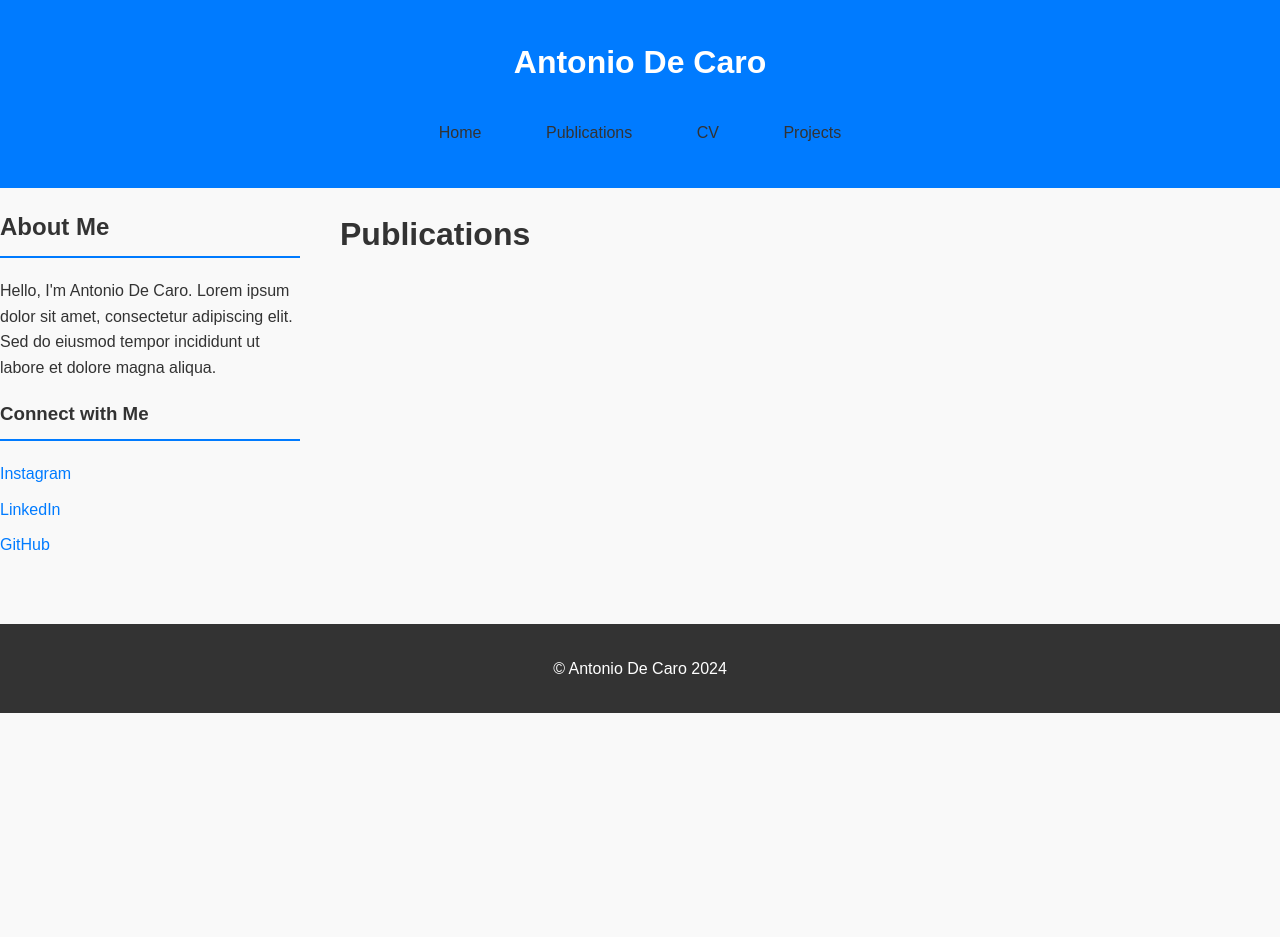
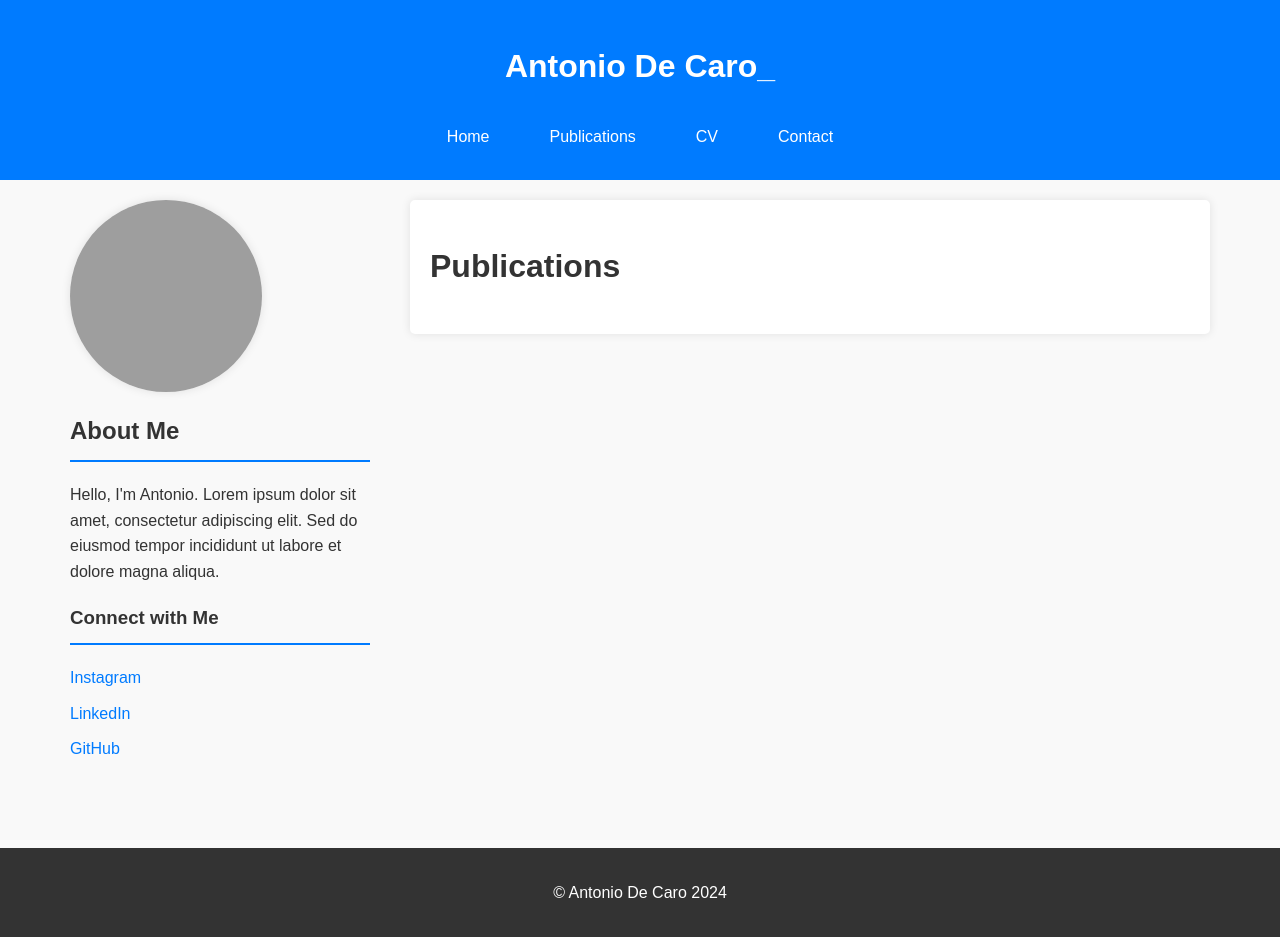
Before and after one commit to antonio-decaro/antonio-decaro.github.io, a Jekyll site: the page built from publications.md, in a window 1280 px wide. Built offline with Jekyll 4.4.1, drawn with Linux system fonts in a browser that asks for light colours; before the commit the page ends 900 px from its top, so only the background shows below that; grey boxes are pictures that could not be loaded.

Commit message:
Update website navigation URLs in _config.yaml and default.html

```diff
--- a/_config.yaml
+++ b/_config.yaml
@@ -34,7 +34,7 @@
 
 # Jekyll SEO Tag settings
 seo:
-  title: "Antonio De Caro"
+  title: "Your Academic Name"
   description: "Academic Profile"
   image: "/assets/images/profile.jpg"
   twitter:
@@ -45,8 +45,10 @@
   - title: Home
     url: /
   - title: Publications
-    url: /publications.md
+    url: "/publications/"
   - title: CV
-    url: /cv.md
-  - title: Projects
-    url: /projects.md
+    url: "/cv/"
+  # - title: Projects
+    # url: "/projects/"
+  - title: Contact
+    url: "/contact/"
--- a/_layouts/default.html
+++ b/_layouts/default.html
@@ -8,8 +8,8 @@
 </head>
 <body>
     <header>
-        <h1>{{ site.title }}</h1>
-        <nav>
+        <h1><span id="typed-name">{{ site.title }}</span></h1>
+        <nav class="nav-container">
             <ul>
                 {% for item in site.navigation %}
                     <li><a href="{{ item.url }}">{{ item.title }}</a></li>
@@ -17,12 +17,14 @@
             </ul>
         </nav>
     </header>
-
     <div class="container">
-        <div class="sidebar">
+        <aside class="sidebar">
+            <div class="profile-picture">
+                <img src="/assets/images/profile.png" alt="Profile Picture" class="profile-img">
+            </div>
             <h2>About Me</h2>
             <p>
-                Hello, I'm Antonio De Caro. Lorem ipsum dolor sit amet, consectetur adipiscing elit.
+                Hello, I'm Antonio. Lorem ipsum dolor sit amet, consectetur adipiscing elit.
                 Sed do eiusmod tempor incididunt ut labore et dolore magna aliqua.
             </p>
             <h3>Connect with Me</h3>
@@ -32,13 +34,11 @@
                 <li><a href="https://github.com/your_username">GitHub</a></li>
                 <!-- Add other social media links as needed -->
             </ul>
-        </div>
-
-        <div class="main-content">
+        </aside>
+        <main class="main-content">
             {{ content }}
-        </div>
+        </main>
     </div>
-
     <footer>
         <p>&copy; {{ site.title }} {{ site.time | date: "%Y" }}</p>
     </footer>
--- a/assets/css/style.css
+++ b/assets/css/style.css
@@ -17,6 +17,7 @@
   justify-content: center;
   align-items: flex-start;
   gap: 40px;
+  padding: 20px;
 }
 
 .sidebar {
@@ -26,6 +27,8 @@
 
 .main-content {
   flex: 2;
+  max-width: 800px;
+  padding: 20px;
 }
 
 .sidebar h2, .sidebar h3 {
@@ -54,16 +57,23 @@
 }
 
 header {
+  position: relative;
+  text-align: center;
+  padding: 20px 0;
   background-color: #007BFF;
   color: #fff;
-  padding: 1em 0;
-  text-align: center;
+}
+
+.nav-container {
+  margin-top: 20px;
 }
 
 nav ul {
   list-style-type: none;
   padding: 0;
-  text-align: center;
+  margin: 0;
+  display: flex;
+  justify-content: center;
 }
 
 nav ul li {
@@ -72,7 +82,7 @@
 }
 
 nav ul li a {
-  color: #333;
+  color: #fff;
   text-decoration: none;
   padding: 10px 15px;
   display: inline-block;
@@ -81,12 +91,11 @@
 }
 
 nav ul li a:hover {
-  background-color: #555;
+  background-color: #0056b3;
   color: #fff;
 }
 
 main {
-  padding: 20px 0;
   opacity: 0;
   transition: opacity 0.6s ease-in-out;
   background-color: #fff;
@@ -102,3 +111,26 @@
   position: relative;
   margin-top: 50px;
 }
+
+.profile-picture {
+  width: 15vw;
+  height: 15vw;
+  overflow: hidden;
+  border-radius: 50%;
+  box-shadow: 0px 0px 10px rgba(0, 0, 0, 0.1);
+}
+
+.profile-img {
+  width: 100%;
+  height: 100%;
+  object-fit: cover;
+}
+
+@keyframes blink {
+  0%, 100% {
+      opacity: 1;
+  }
+  50% {
+      opacity: 0;
+  }
+}
--- a/assets/js/main.js
+++ b/assets/js/main.js
@@ -2,19 +2,19 @@
   // Smooth scrolling for navigation links
   const navLinks = document.querySelectorAll("nav ul li a");
 
-  navLinks.forEach(link => {
-      link.addEventListener("click", function(e) {
-          e.preventDefault();
+//   navLinks.forEach(link => {
+//       link.addEventListener("click", function(e) {
+//           e.preventDefault();
 
-          const targetId = this.getAttribute("href").substring(1);
-          const targetElement = document.getElementById(targetId);
+//           const targetId = this.getAttribute("href").substring(1);
+//           const targetElement = document.getElementById(targetId);
 
-          window.scrollTo({
-              top: targetElement.offsetTop - 60,
-              behavior: "smooth"
-          });
-      });
-  });
+//           window.scrollTo({
+//               top: targetElement.offsetTop - 60,
+//               behavior: "smooth"
+//           });
+//       });
+//   });
 
   // Fade-in effect for main content
   const mainContent = document.querySelector("main");
@@ -23,3 +23,31 @@
       mainContent.style.opacity = "1";
   }, 100);
 });
+
+document.addEventListener('DOMContentLoaded', function() {
+    const nameElement = document.getElementById('typed-name');
+    const name = nameElement.textContent;
+    nameElement.textContent = '';
+
+    let index = 0;
+
+    function type() {
+        if (index < name.length) {
+            nameElement.textContent += name.charAt(index);
+            index++;
+            setTimeout(type, 50); // Faster typing speed (50ms delay)
+        } else {
+            // Start blinking underscore after typing is done
+            blinkUnderscore();
+        }
+    }
+
+    function blinkUnderscore() {
+        const underscore = document.createElement('span');
+        underscore.textContent = '_';
+        underscore.style.animation = 'blink 0.5s infinite'; // CSS animation for blinking
+        nameElement.appendChild(underscore);
+    }
+
+    type();
+});
```
Also changed, not shown: contact.md (added, +6 -0 lines), index.md (+5 -3 lines), cv.md (renamed from cv/index.md), projects.md (renamed from projects/index.md), publications.md (renamed from publications/index.md), 1 other file.
